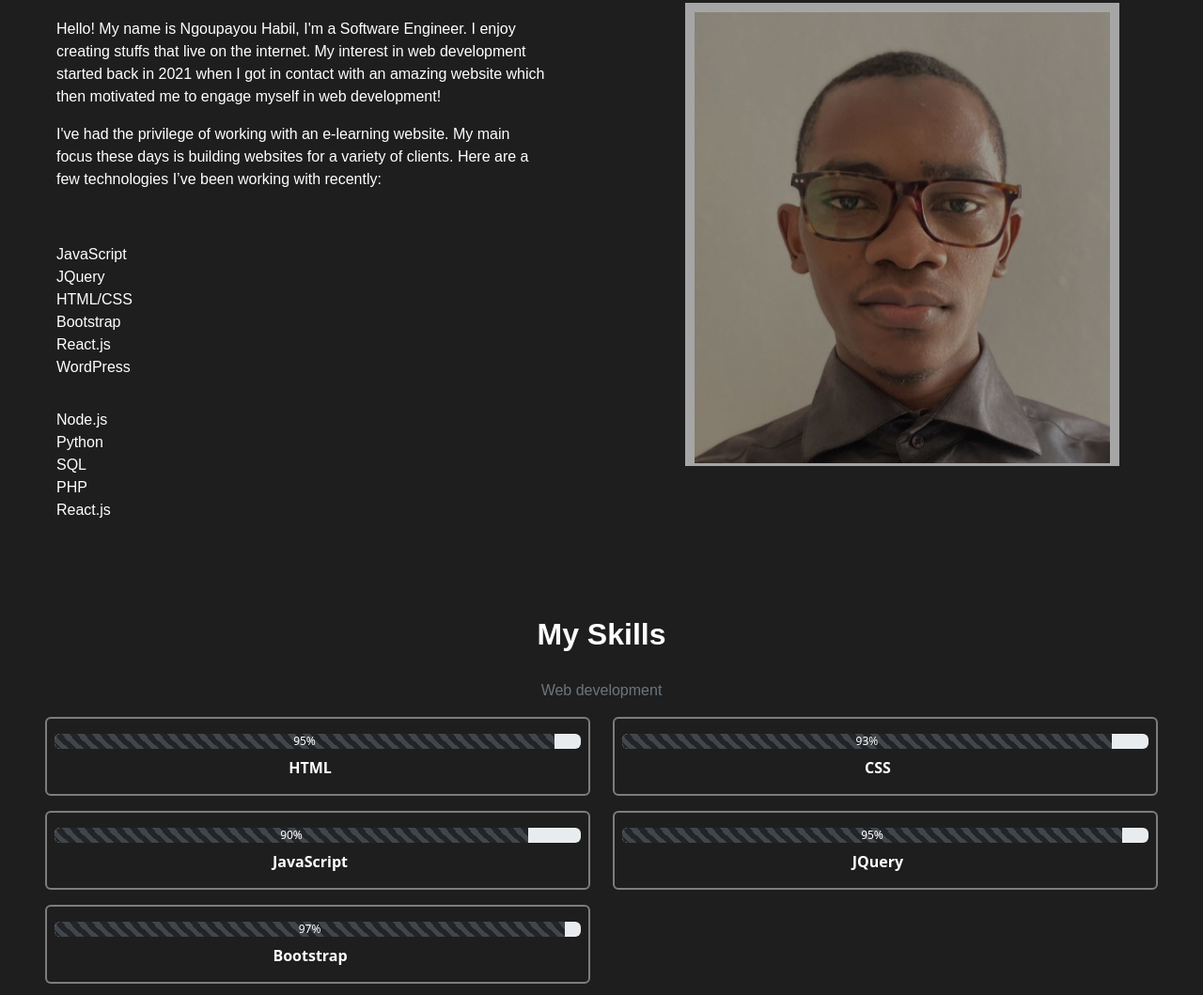
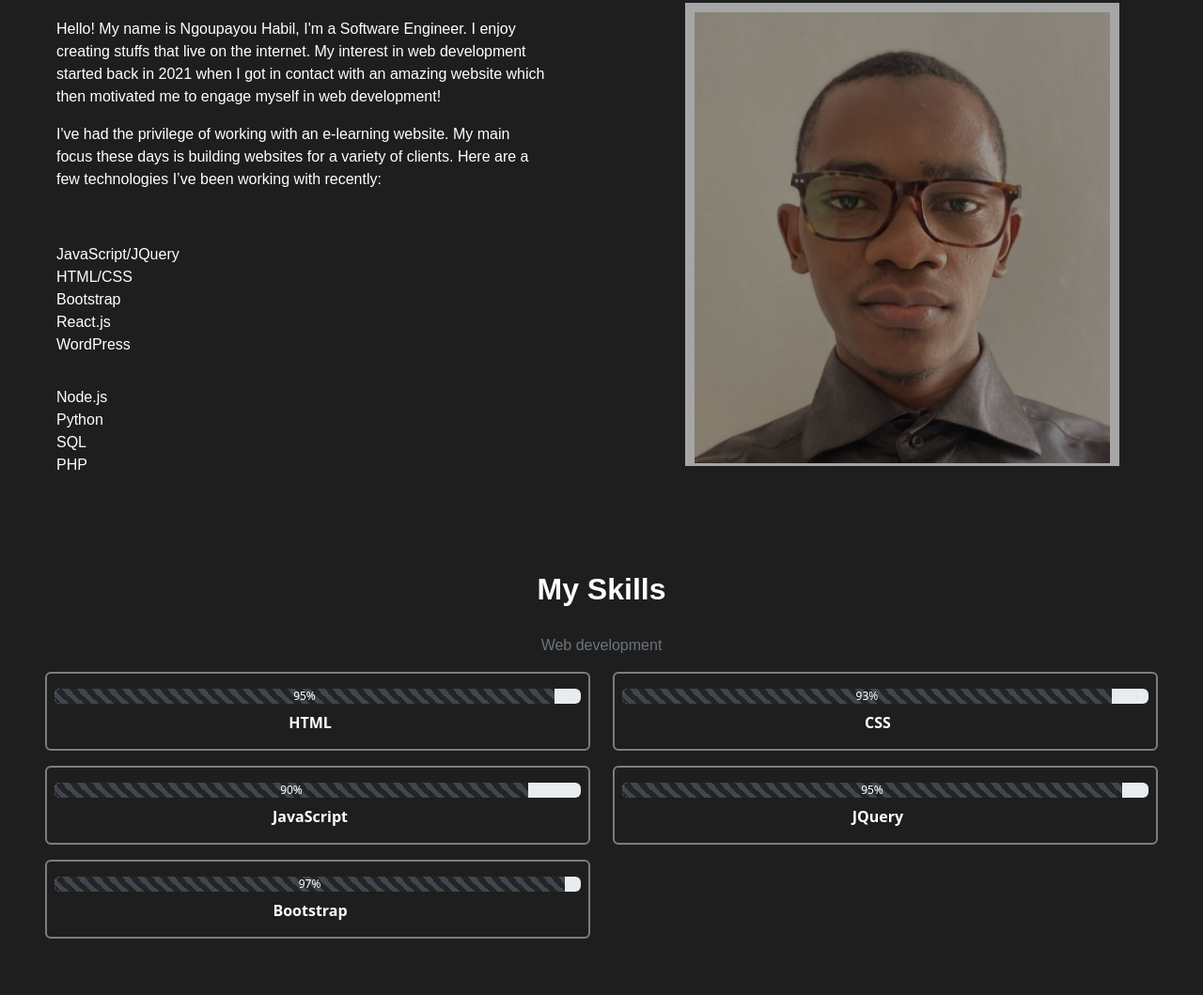
Before and after one commit to HabilSalim/Portfolio, a plain HTML site: page index.html in a window 1280 px wide. Shown: the part 733-1792 px from the top of the page at 94% size. Drawn offline with Linux system fonts and the light colour scheme; animation ran at ten frames a second.

Commit message:
Update index.html

```diff
--- a/index.html
+++ b/index.html
@@ -189,8 +189,7 @@
           Here are a few technologies I’ve been working with recently:</p><br>
         <div class="row">
           <div class="my-3 fs-6 mx-md-5 col-6" style="font-family: arial;">
-            JavaScript<br>
-            JQuery<br>
+            JavaScript/JQuery<br>
             HTML/CSS<br>
             Bootstrap<br>
             React.js</br>
@@ -200,8 +199,7 @@
             Node.js<br>
             Python<br>
             SQL<br>
-            PHP<br>
-            React.js
+            PHP
           </div>
         </div>
       </div>
```
